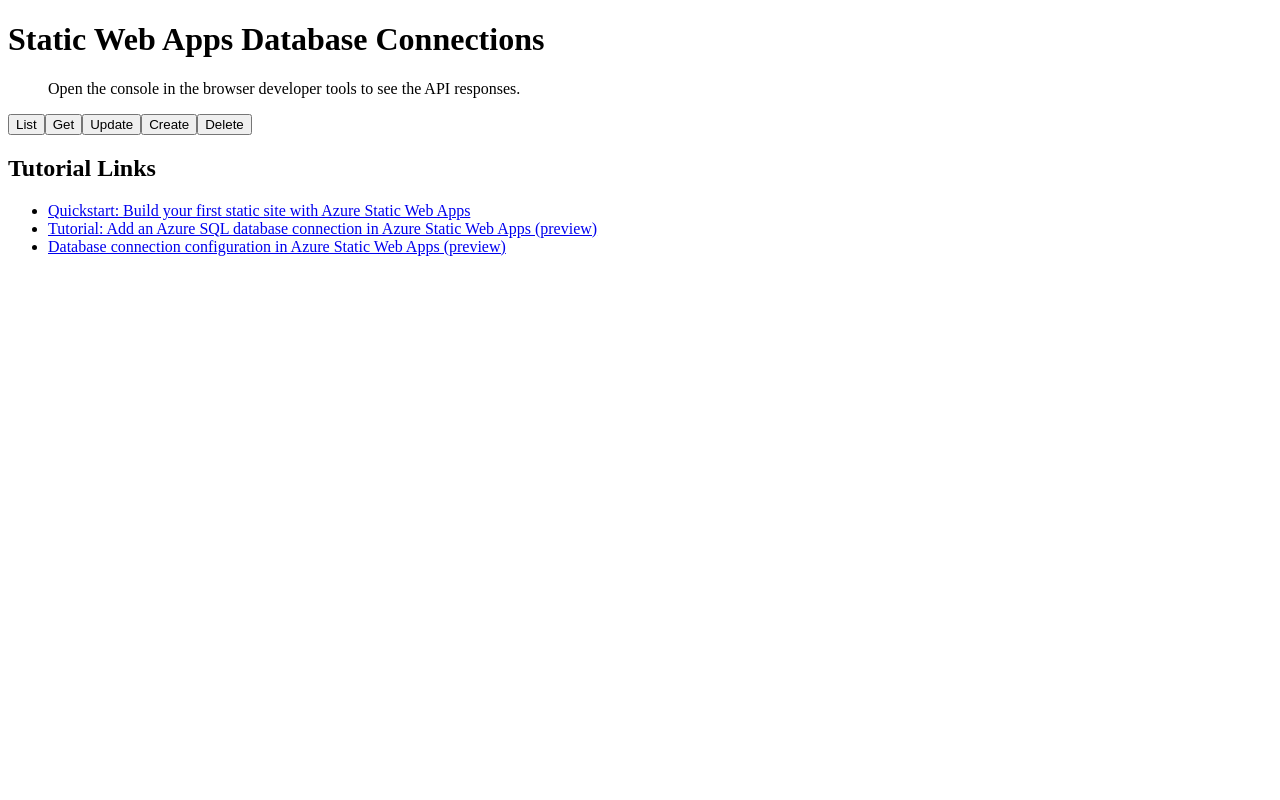
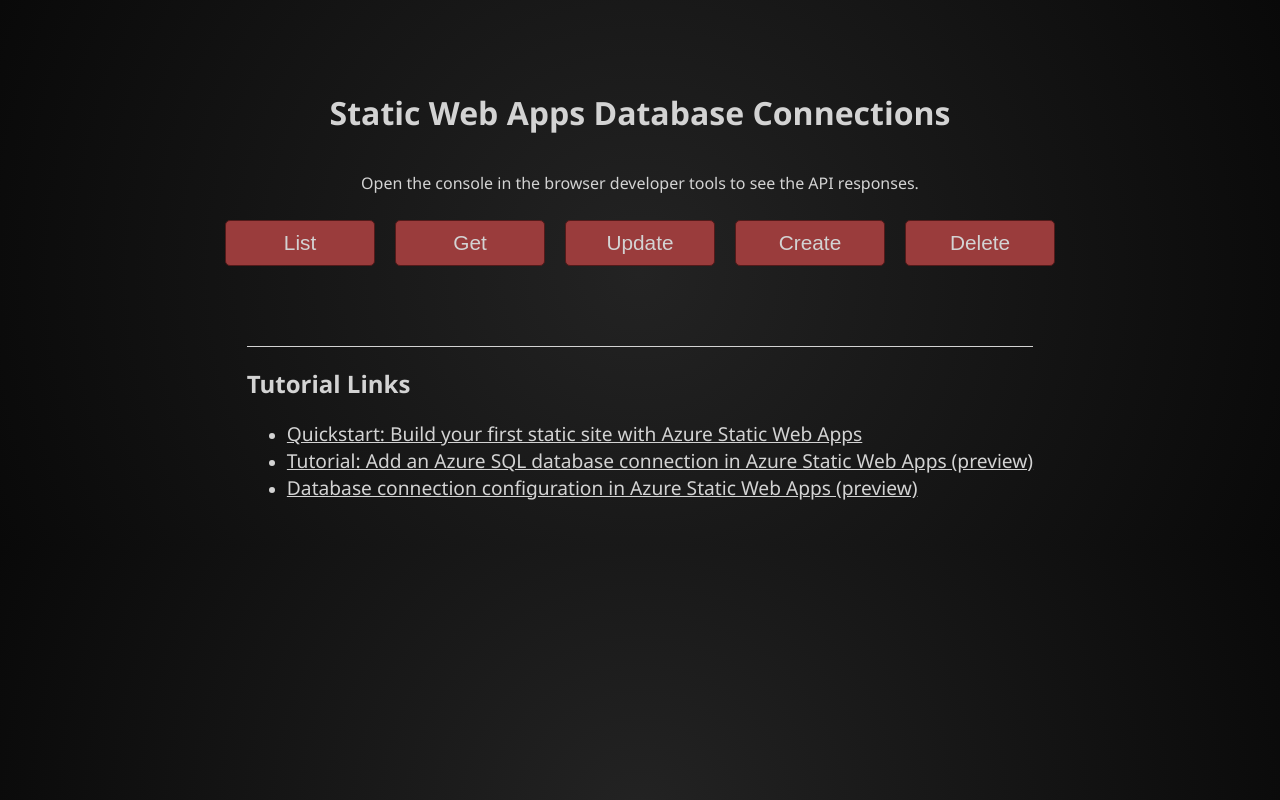
Before and after one commit to appop10/my-first-static-azure-web-app, a React (Create React App) app: page / in a window 1280 px wide. Built offline with nearby package versions, Linux system fonts and the light colour scheme; the HTML template or start-up script is replaced by a standard one.

Commit message:
style the app to look like dark mode

```diff
--- a/src/App.js
+++ b/src/App.js
@@ -70,12 +70,13 @@
 function App() {
   return (
     <>
-      <div>
+      <div className="overall-container">
         <h1>Static Web Apps Database Connections</h1>
         <blockquote>
           Open the console in the browser developer tools to see the API responses.
         </blockquote>
-        <div>
+
+        <div className="button-container">
           <button id="list" onClick={() => {list();}}>List</button>
           <button id="get" onClick={() => {get();}}>Get</button>
           <button id="update" onClick={() => {update();}}>Update</button>
@@ -83,7 +84,7 @@
           <button id="delete" onClick={() => {del();}}>Delete</button>
         </div>
 
-        <div>
+        <div className="links-container">
           <h2>Tutorial Links</h2>
           <ul>
             <li>
--- a/src/index.css
+++ b/src/index.css
@@ -0,0 +1,52 @@
+body {
+    background-image: radial-gradient(circle, #232323, #090909);
+    color: #d3d3d3;
+    font-family:'Segoe UI', Tahoma, Geneva, Verdana, sans-serif;
+}
+
+.overall-container {
+    display: flex;
+    flex-direction: column;
+    justify-content: center;
+    align-items: center;
+    margin-top: 50px;
+    padding: 20px;
+}
+
+.button-container {
+    display: flex;
+    justify-content: center;
+    align-items: center;
+    flex-wrap: wrap;
+}
+
+.button-container button {
+    margin: 10px;
+    padding: 10px;
+    background-color: #9a3c3c;
+    color: #d3d3d3;
+    border: 1px solid #541a1a;
+    border-radius: 5px;
+    font-size: 1.3em;
+    width: 150px;
+}
+
+.button-container button:hover {
+    background-color: #541a1a;
+    cursor: pointer;
+}
+
+.links-container {
+    margin-top: 70px;
+    border: 1px solid #d3d3d3;
+    border-style: solid none none none;
+}
+
+.links-container a {
+    font-size: 1.2em;
+    color: #d3d3d3;
+}
+
+.links-container a:hover {
+    color: #9a3c3c;
+}
```
